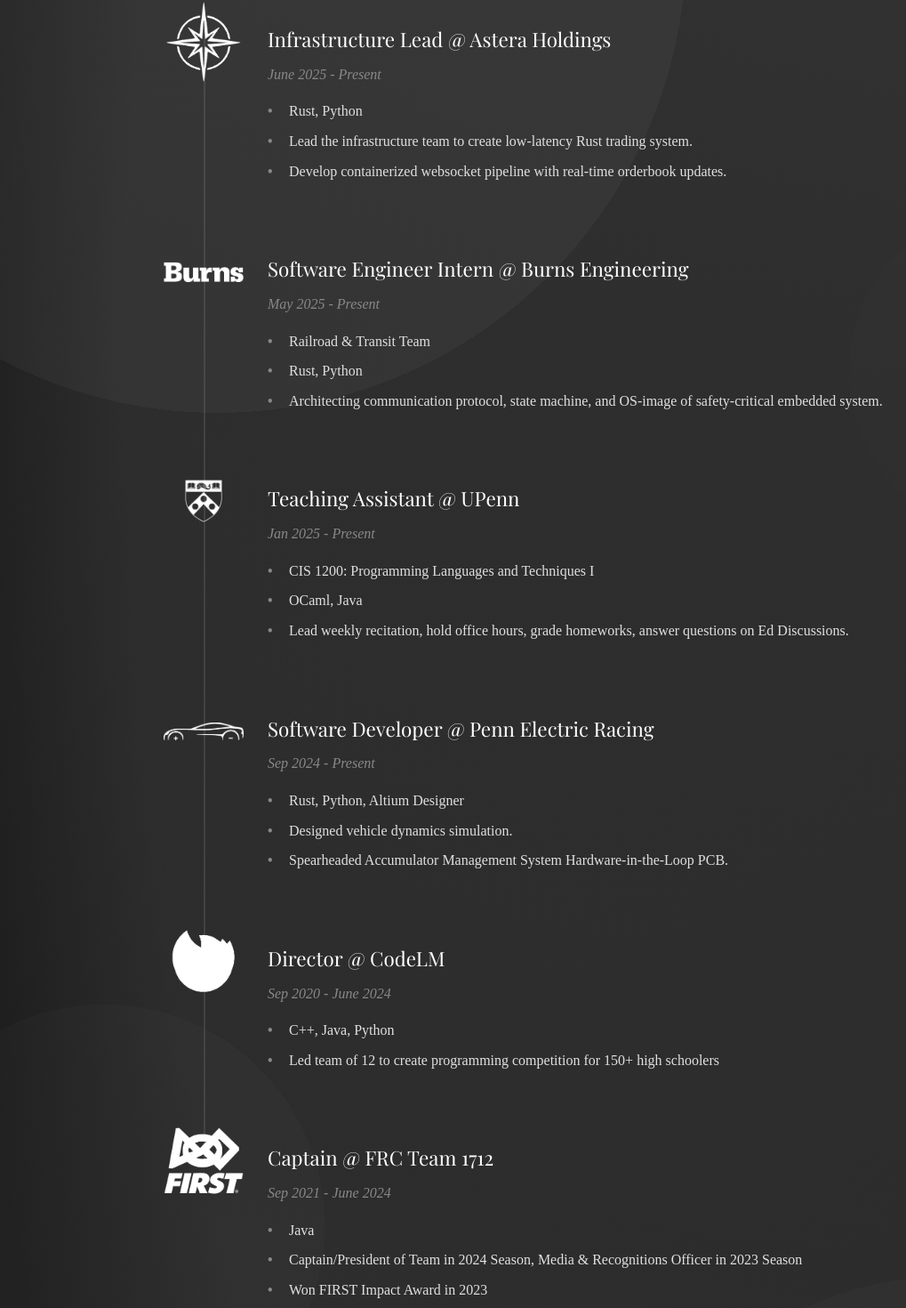
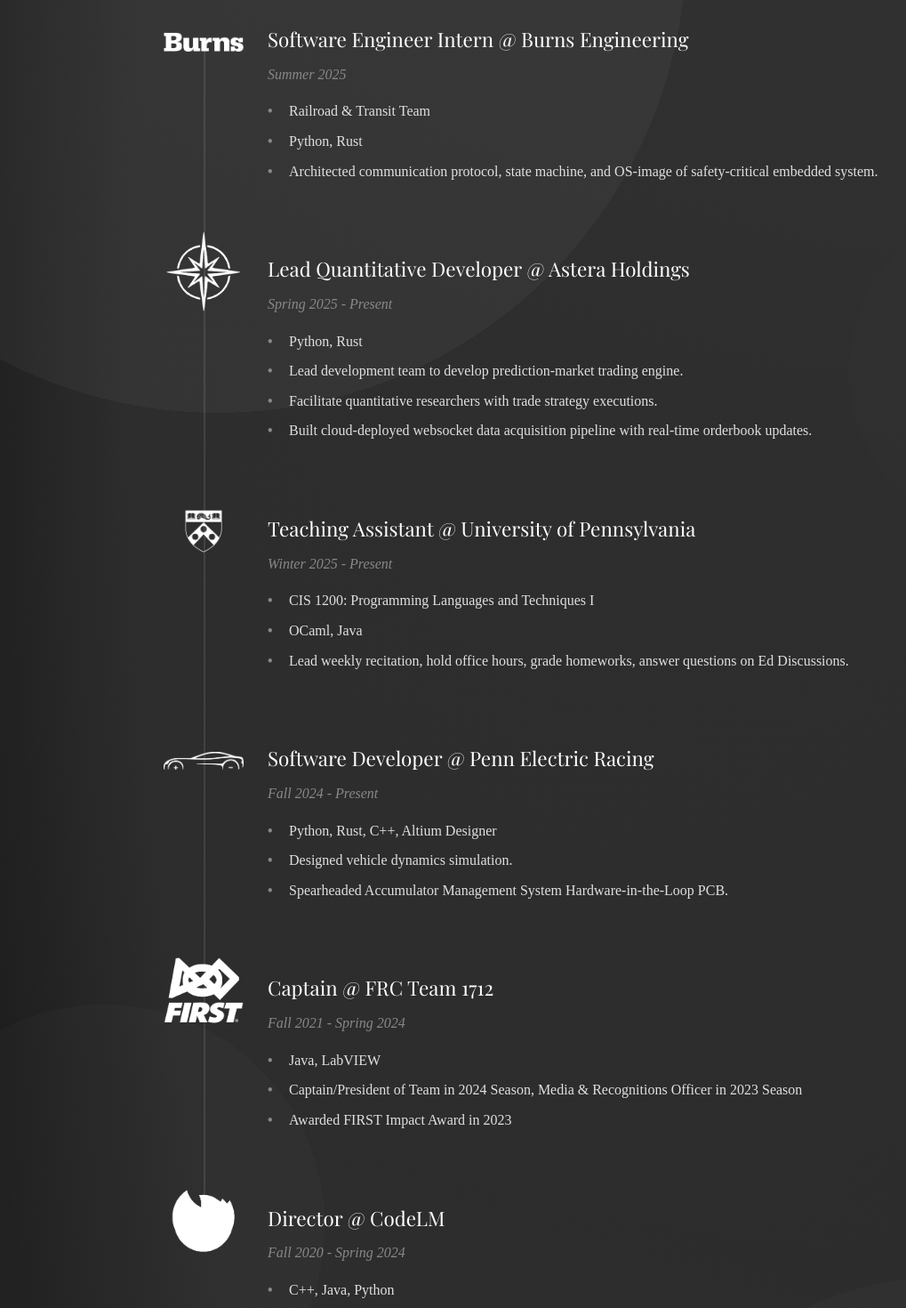
Before and after one commit to nathanaronson/nathan-aronson-website, a React (Vite) app: page / in a window 1280 px wide. Shown: the part 1503-2973 px from the top of the page at 89% size, without its empty margins (11-1030 px from the left). Built offline with nearby package versions, Linux system fonts and the light colour scheme; a web font is replaced by a local one.

Commit message:
Updated experiences.

```diff
--- a/src/components/About.jsx
+++ b/src/components/About.jsx
@@ -39,7 +39,7 @@
             I have a <strong>strong algorithmic background</strong> and chase <strong>hard problems</strong>. In college, I push myself <span className="underline">as deeply as possible</span> into almost every corner of computer science.
           </p>
           <p>
-            I manage a development teams and lead countless projects, and I have a strong understanding for the entire software development lifecycle. Currently, my interests lie in low-latency programming, distributed systems, and machine learning.
+            I manage a development team and lead multiple projects, and I have a strong understanding of the entire software development lifecycle. Currently, my interests lie in low-latency programming, distributed systems, and machine learning.
           </p>
         </div>
       </div>
--- a/src/components/Experiences.jsx
+++ b/src/components/Experiences.jsx
@@ -12,32 +12,33 @@
   const experiencesData = [
     {
       id: 1,
-      title: 'Infrastructure Lead @ Astera Holdings',
-      date: 'June 2025 - Present',
-      image: asteraImage,
-      alt: 'Astera Holdings',
+      title: 'Software Engineer Intern @ Burns Engineering',
+      date: 'Summer 2025',
+      image: burnsImage,
+      alt: 'Burns Engineering',
       items: [
-        'Rust, Python',
-        'Lead the infrastructure team to create low-latency Rust trading system.',
-        'Develop containerized websocket pipeline with real-time orderbook updates.'
+        'Railroad & Transit Team',
+        'Python, Rust',
+        'Architected communication protocol, state machine, and OS-image of safety-critical embedded system.'
       ]
     },
     {
       id: 2,
-      title: 'Software Engineer Intern @ Burns Engineering',
-      date: 'May 2025 - Present',
-      image: burnsImage,
-      alt: 'Burns Engineering',
+      title: 'Lead Quantitative Developer @ Astera Holdings',
+      date: 'Spring 2025 - Present',
+      image: asteraImage,
+      alt: 'Astera Holdings',
       items: [
-        'Railroad & Transit Team',
-        'Rust, Python',
-        'Architecting communication protocol, state machine, and OS-image of safety-critical embedded system.'
+        'Python, Rust',
+        'Lead development team to develop prediction-market trading engine.',
+        'Facilitate quantitative researchers with trade strategy executions.',
+        'Built cloud-deployed websocket data acquisition pipeline with real-time orderbook updates.',
       ]
     },
     {
       id: 3,
-      title: 'Teaching Assistant @ UPenn',
-      date: 'Jan 2025 - Present',
+      title: 'Teaching Assistant @ University of Pennsylvania',
+      date: 'Winter 2025 - Present',
       image: pennImage,
       alt: 'University of Pennsylvania',
       items: [
@@ -49,36 +50,36 @@
     {
       id: 4,
       title: 'Software Developer @ Penn Electric Racing',
-      date: 'Sep 2024 - Present',
+      date: 'Fall 2024 - Present',
       image: perImage,
       alt: 'Penn Electric Racing',
       items: [
-        'Rust, Python, Altium Designer',
+        'Python, Rust, C++, Altium Designer',
         'Designed vehicle dynamics simulation.',
         'Spearheaded Accumulator Management System Hardware-in-the-Loop PCB.',
       ]
     },
     {
       id: 5,
+      title: 'Captain @ FRC Team 1712',
+      date: 'Fall 2021 - Spring 2024',
+      image: firstImage,
+      alt: 'FRC Team 1712',
+      items: [
+        'Java, LabVIEW',
+        'Captain/President of Team in 2024 Season, Media & Recognitions Officer in 2023 Season',
+        'Awarded FIRST Impact Award in 2023'
+      ]
+    },
+    {
+      id: 6,
       title: 'Director @ CodeLM',
-      date: 'Sep 2020 - June 2024',
+      date: 'Fall 2020 - Spring 2024',
       image: codelmImage,
       alt: 'CodeLM',
       items: [
         'C++, Java, Python',
-        'Led team of 12 to create programming competition for 150+ high schoolers'
-      ]
-    },
-    {
-      id: 6,
-      title: 'Captain @ FRC Team 1712',
-      date: 'Sep 2021 - June 2024',
-      image: firstImage,
-      alt: 'FRC Team 1712',
-      items: [
-        'Java',
-        'Captain/President of Team in 2024 Season, Media & Recognitions Officer in 2023 Season',
-        'Won FIRST Impact Award in 2023'
+        'Led team of 12 to create programming competition for 150+ high schoolers.'
       ]
     }
   ]
```
